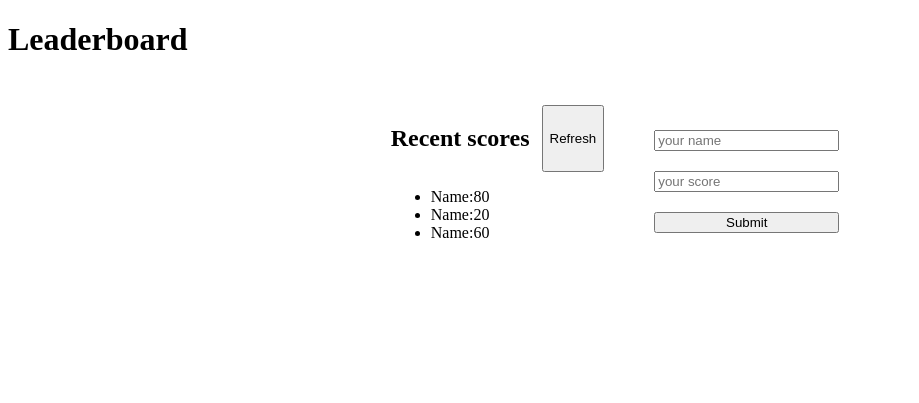
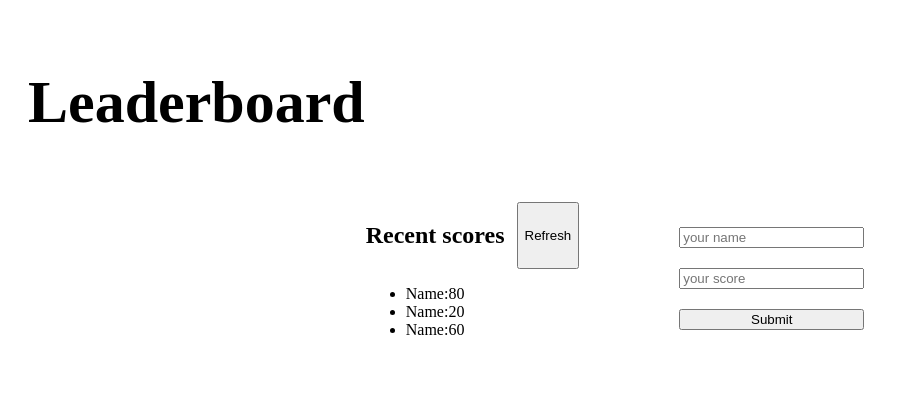
Before and after one commit to studiosnabeel/Leaderboard, a website built with webpack: page src/index.html in a window 1280 px wide. Shown: the whole page, without its empty margins (0-919 px from the left). Built offline with nearby package versions, Linux system fonts and the light colour scheme.

Commit message:
more styling css

```diff
--- a/src/index.html
+++ b/src/index.html
@@ -7,8 +7,9 @@
     <title>Nabeel's Leaderboard project</title>
   </head>
   <body>
-    <h1>Leaderboard</h1>
-    <main class="container">
+    <main class="body1">
+      <h1 class="main-h1">Leaderboard</h1>
+      <section class="container">
         <div class="sub-container">
           <section class="refresh">
             <h2>Recent scores</h2>
@@ -27,6 +28,7 @@
           <input type="text" placeholder="your score" />
           <button type="submit">Submit</button>
         </form>
+      </section>
     </main>
   </body>
 </html>
--- a/src/style.css
+++ b/src/style.css
@@ -1,11 +1,22 @@
 * {
   box-sizing: border-box;
+}
+
+.body1 {
+  display: flex;
+  flex-direction: column;
+  padding: 20px;
+}
+
+.main-h1 {
+  font-size: 60px;
 }
 
 .container {
   display: flex;
   justify-content: center;
   align-items: center;
+  gap: 50px;
 }
 
 .refresh {
```
Lines whose indentation alone changed are shown as unchanged.
